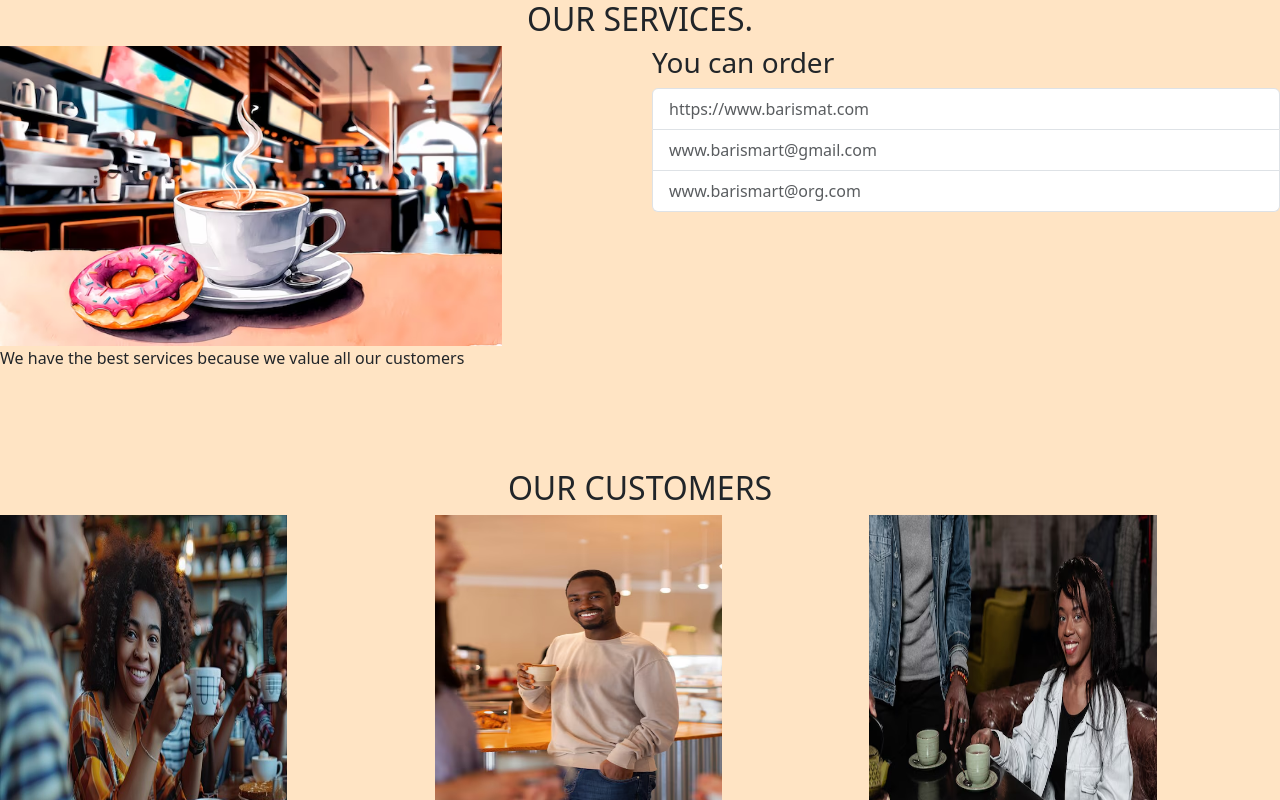
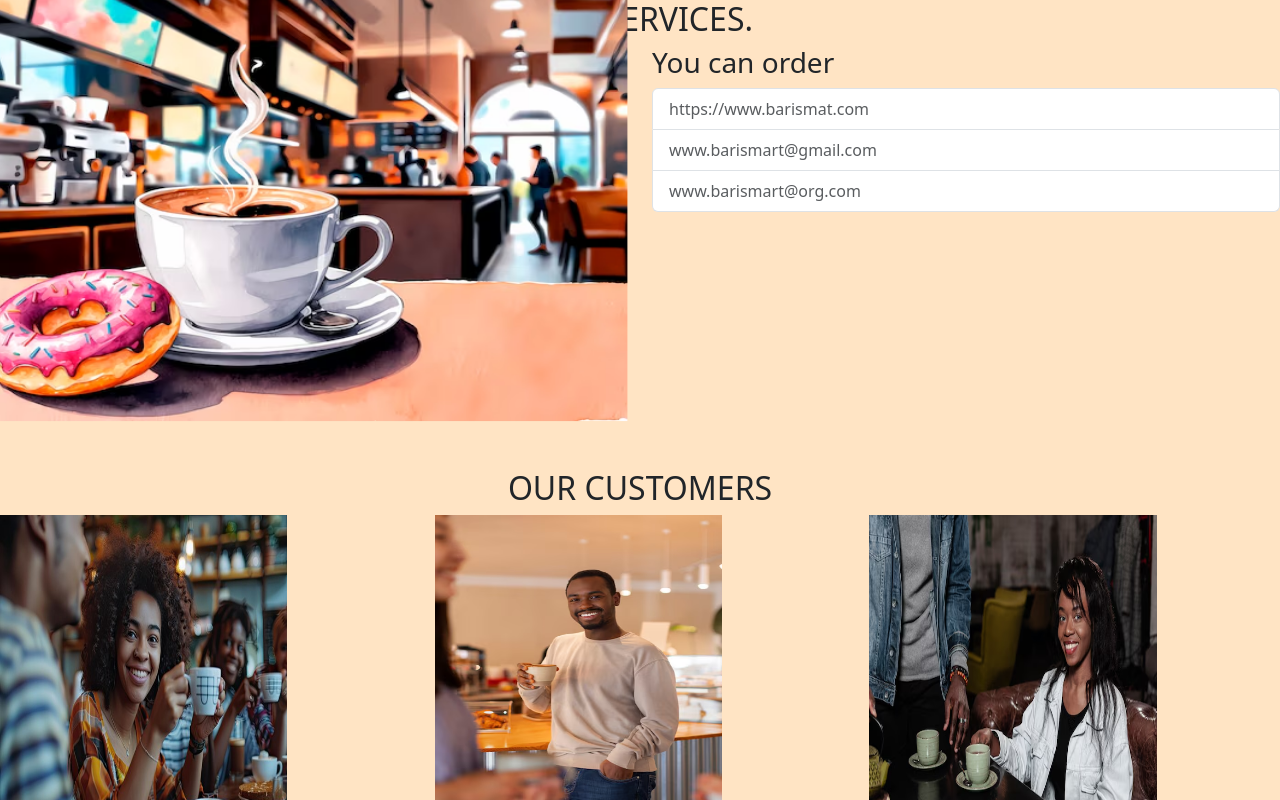
Before and after one commit to fel-ly88/projectcoffeeshop1, a website: page about.html in a window 1280 px wide. In both pictures the pointer is over the picture 251 px from the left and 196 px from the top of the page. Shown: the top 800 px of the page. Drawn offline with nearby package versions, Linux system fonts and the light colour scheme; files whose address does not match are found by name.

Commit message:
ads index.html

```diff
--- a/style.css
+++ b/style.css
@@ -20,10 +20,10 @@ body {
     padding: 5px;
 }
 
-/* img:hover {
+img:hover {
     transition: 2s;
     transform: scale(1.5);
-} */
+}
 
 .modal-body #form-control {
     background-color: rgb(61, 20, 20);
```
